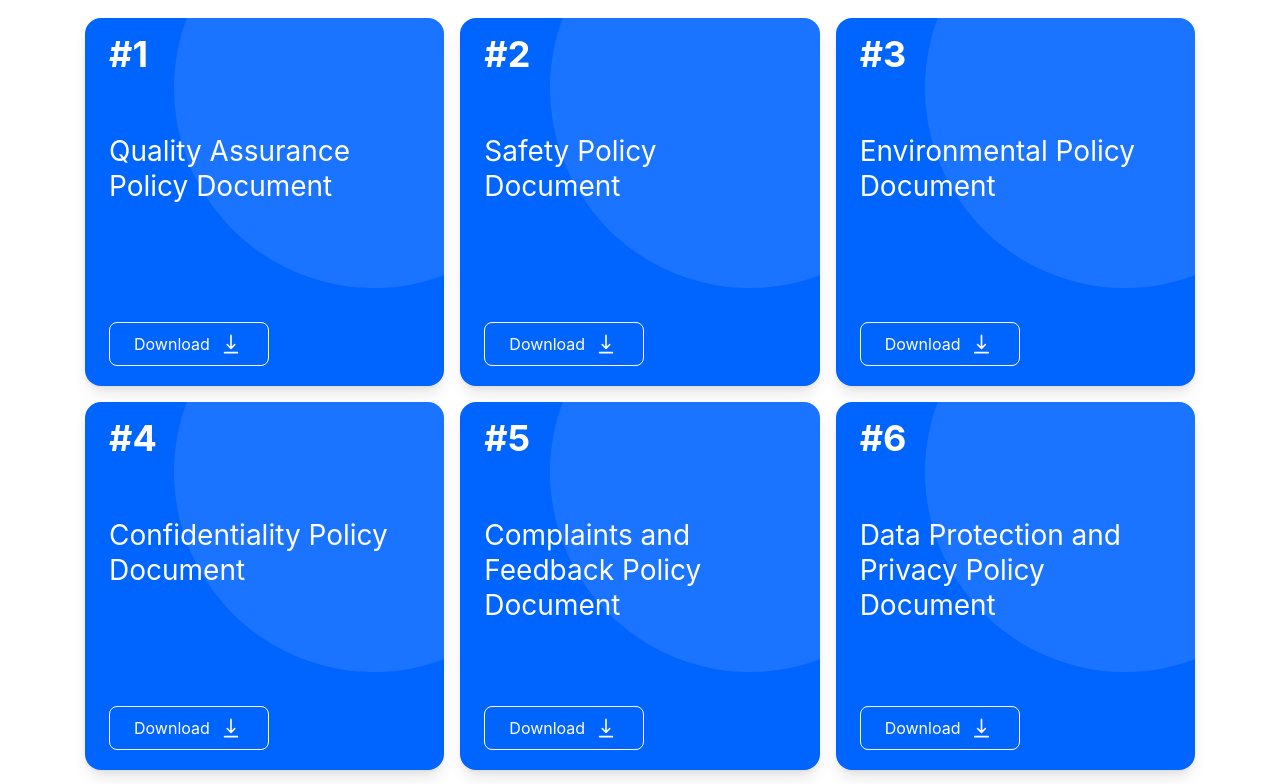
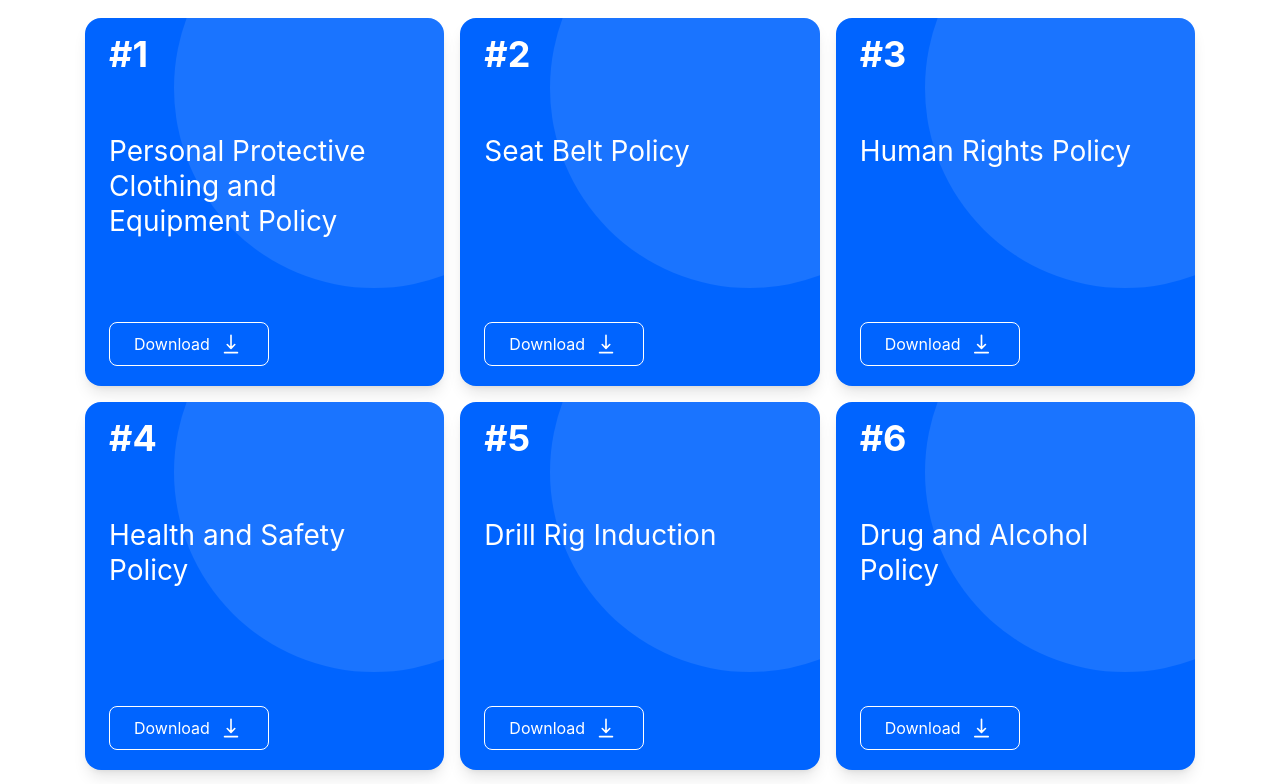
Before and after one commit to tharanga-madurapperuma/statewide-geotechnical_construction-site, a React (Vite) app: page /resources in a window 1280 px wide. Shown: the part 3440-4224 px from the top of the page. Built offline with nearby package versions, Linux system fonts and the light colour scheme.

Commit message:
updated links

```diff
--- a/src/pages/resources/Resources.jsx
+++ b/src/pages/resources/Resources.jsx
@@ -4,6 +4,13 @@ import CardDocumentation from "../../components/card-documentation/CardDocumenta
 import { DownloadIcon } from "../../assets/assets";
 import HeroSection from "../../components/hero-section/HeroSection";
 import ContactPage from "../contactUs/ContactPage";
+import Drill from "/Documents/Drill Rig Induction.pdf";
+import Drug from "/Documents/Drug and Alcohol Policy.pdf";
+import Environmental from "/Documents/Environmental Policy.pdf";
+import Health from "/Documents/Health and Safety Policy.pdf";
+import Human from "/Documents/Human Rights Policy.pdf";
+import Personal from "/Documents/Personal Protective Clothing and Equipment Policy.pdf";
+import Seat from "/Documents/Seat Belt Policy.pdf";
 import { Link } from "react-router-dom";
 
 const Resources = () => {
@@ -135,50 +142,57 @@ const Resources = () => {
                             <div className="col-span-1 row-span-1 sm:w-full">
                                 <CardDocumentation
                                     image={DownloadIcon}
-                                    title="Quality Assurance Policy Document"
+                                    title="Personal Protective Clothing and Equipment Policy"
                                     number={1}
+                                    link={Personal}
                                 />
                             </div>
                             <div className="col-span-1 row-span-1 sm:w-full">
                                 <CardDocumentation
                                     image={DownloadIcon}
-                                    title="Safety Policy Document"
+                                    title="Seat Belt Policy"
                                     number={2}
+                                    link={Seat}
                                 />
                             </div>
                             <div className="col-span-1 row-span-1 sm:w-full">
                                 <CardDocumentation
                                     image={DownloadIcon}
-                                    title="Environmental Policy Document"
+                                    title="Human Rights Policy"
                                     number={3}
+                                    link={Human}
                                 />
                             </div>
                             <div className="col-span-1 row-span-1 sm:w-full">
                                 <CardDocumentation
                                     image={DownloadIcon}
-                                    title="Confidentiality Policy Document"
+                                    title="Health and Safety Policy"
                                     number={4}
+                                    link={Health}
                                 />
                             </div>
                             <div className="col-span-1 row-span-1 sm:w-full">
                                 <CardDocumentation
                                     image={DownloadIcon}
-                                    title="Complaints and Feedback Policy Document"
+                                    title="Drill Rig Induction"
                                     number={5}
+                                    link={Drill}
                                 />
                             </div>
                             <div className="col-span-1 row-span-1 sm:w-full">
                                 <CardDocumentation
                                     image={DownloadIcon}
-                                    title="Data Protection and Privacy Policy Document"
+                                    title="Drug and Alcohol Policy"
                                     number={6}
+                                    link={Drug}
                                 />
                             </div>
                             <div className="col-span-1 row-span-1 sm:w-full">
                                 <CardDocumentation
                                     image={DownloadIcon}
-                                    title="Insurance Coverage Document"
+                                    title="Environmental Policy"
                                     number={7}
+                                    link={Environmental}
                                 />
                             </div>
                         </div>
```
